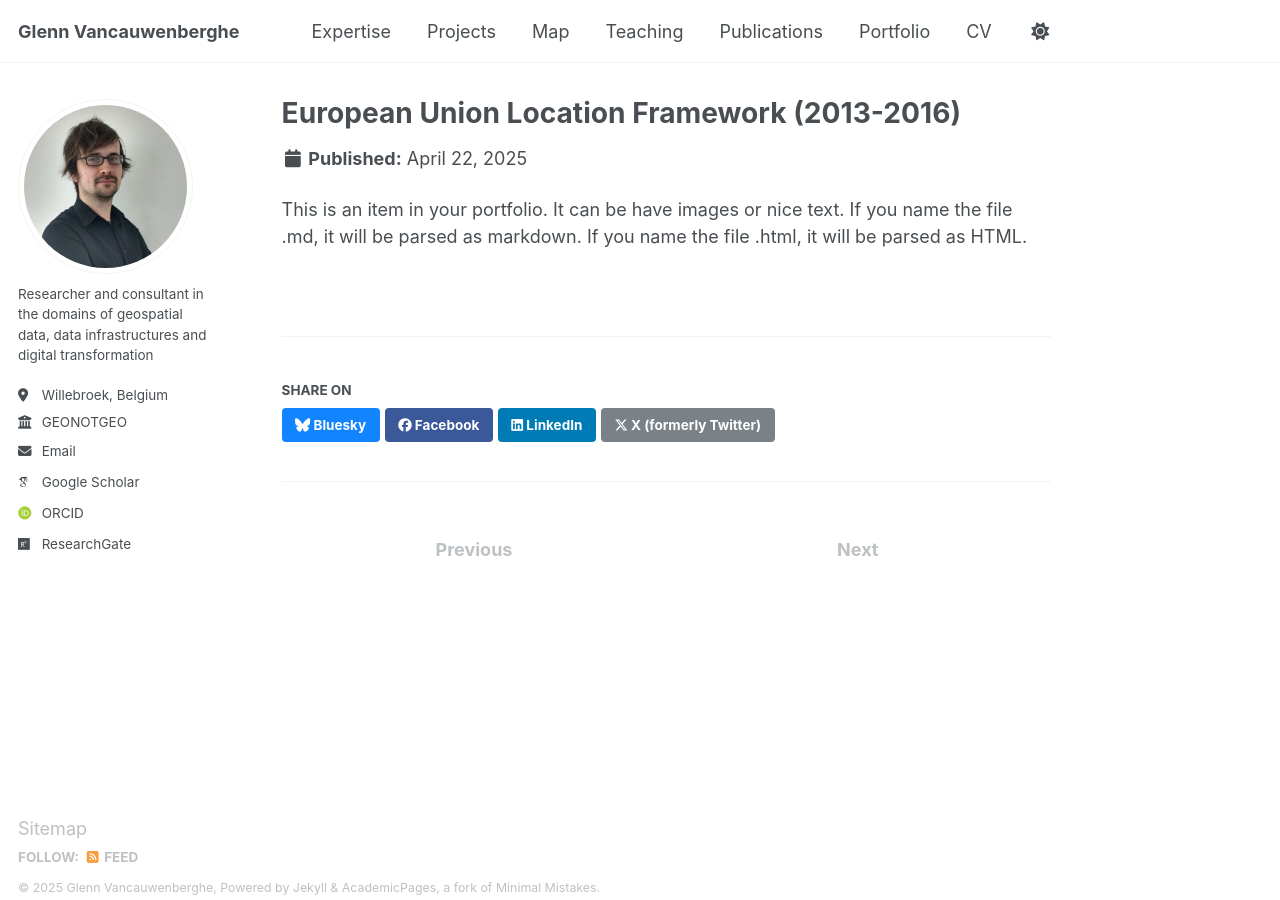
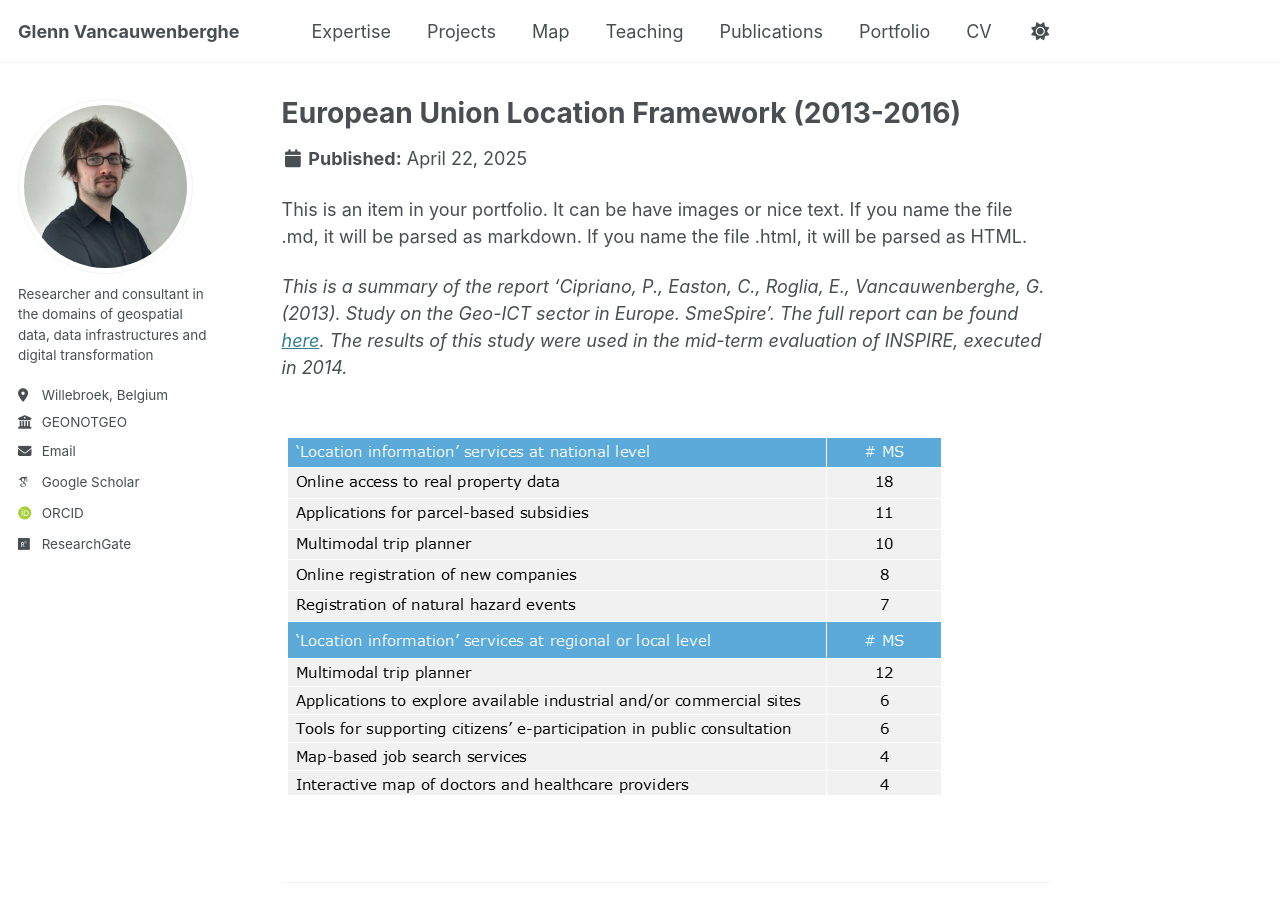
Before and after one commit to GVancauwenberghe/gvancauwenberghe.github.io, a Jekyll site: the page built from _portfolio/portfolio-3.md, in a window 1280 px wide and 900 px high. Built offline with Jekyll 4.4.1, drawn with Linux system fonts in a browser that asks for light colours; some web fonts are replaced.

Commit message:
Update portfolio-3.md

```diff
--- a/_portfolio/portfolio-3.md
+++ b/_portfolio/portfolio-3.md
@@ -5,3 +5,7 @@
 ---
 
 This is an item in your portfolio. It can be have images or nice text. If you name the file .md, it will be parsed as markdown. If you name the file .html, it will be parsed as HTML.
+
+_This is a summary of the report 'Cipriano, P., Easton, C., Roglia, E., Vancauwenberghe, G. (2013). Study on the Geo-ICT sector in Europe. SmeSpire'. The full report can be found [here](http://www.smespire.eu/published-by-smespire-the-first-study-on-the-geo-ict-sector-in-europe). The results of this study were used in the mid-term evaluation of INSPIRE, executed in 2014._
+
+<br/><img src='/images/eulf.png'>
```
